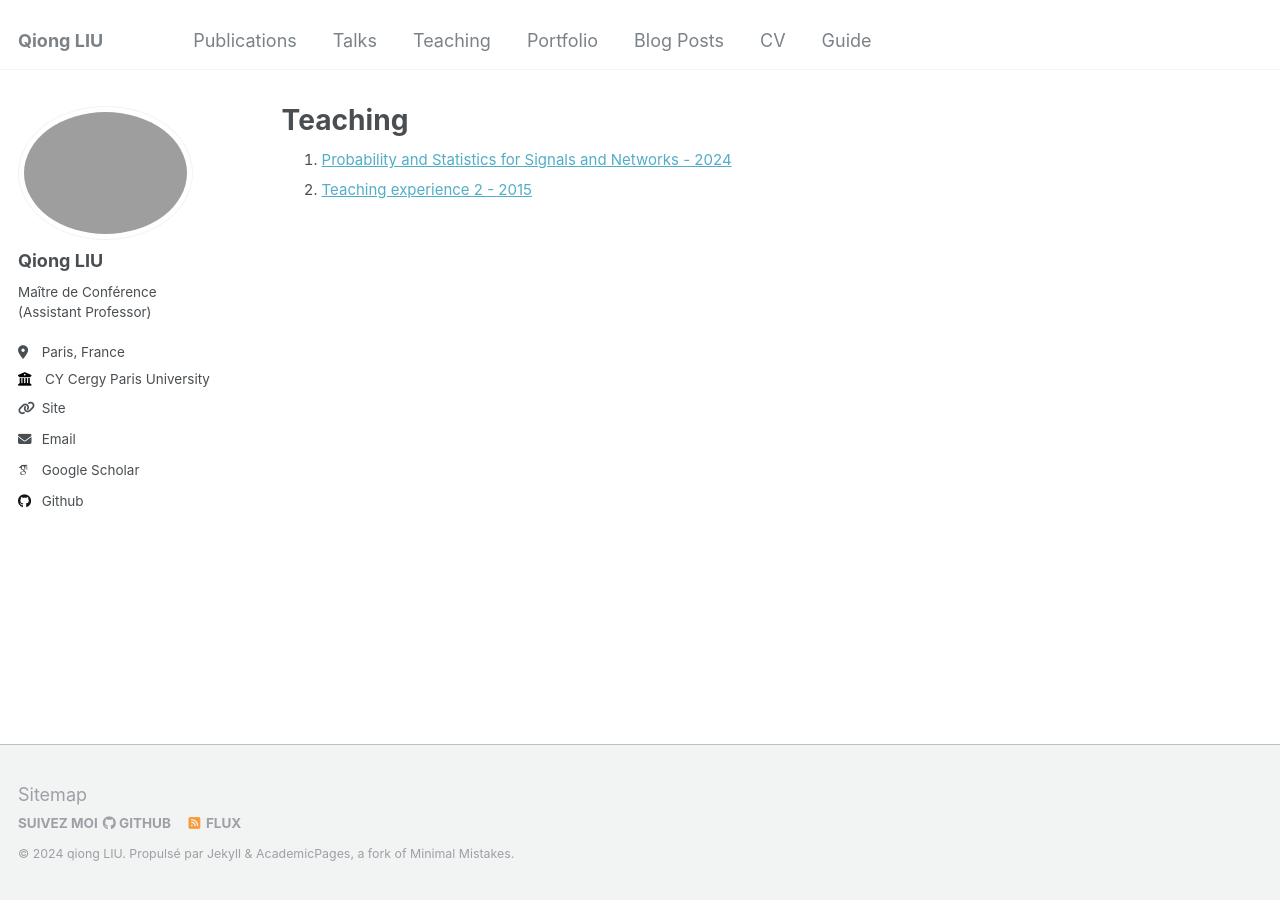
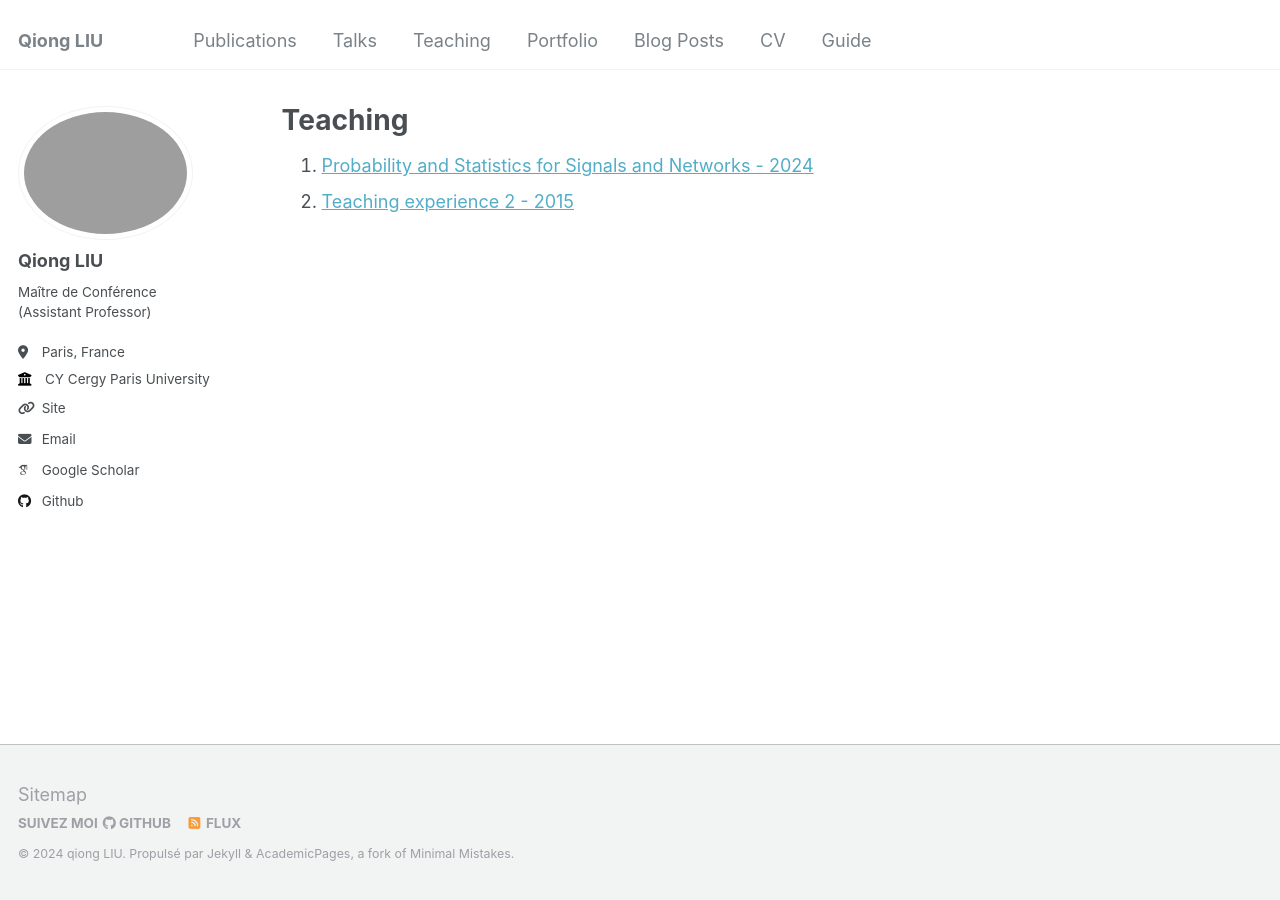
Before and after one commit to evesiphus/evesiphus.github.io, a Jekyll site: the page built from _pages/teaching.html, in a window 1280 px wide. Built offline with Jekyll 4.4.1, drawn with Linux system fonts in a browser that asks for light colours; some web fonts are replaced.

Commit message:
Update teaching.html

```diff
--- a/_pages/teaching.html
+++ b/_pages/teaching.html
@@ -9,7 +9,7 @@ author_profile: true
 
 <!-- Teaching experiences sorted by year and numbered -->
 {% assign teaching_by_year = site.teaching | sort: 'date' | reverse %}
-<ol style="font-size: smaller;">
+<ol style="font-size: normal;">
   {% for post in teaching_by_year %}
     <li>
       <a href="{{ post.url | relative_url }}">{{ post.title }} - {{ post.date | date: "%Y" }}</a>
```
